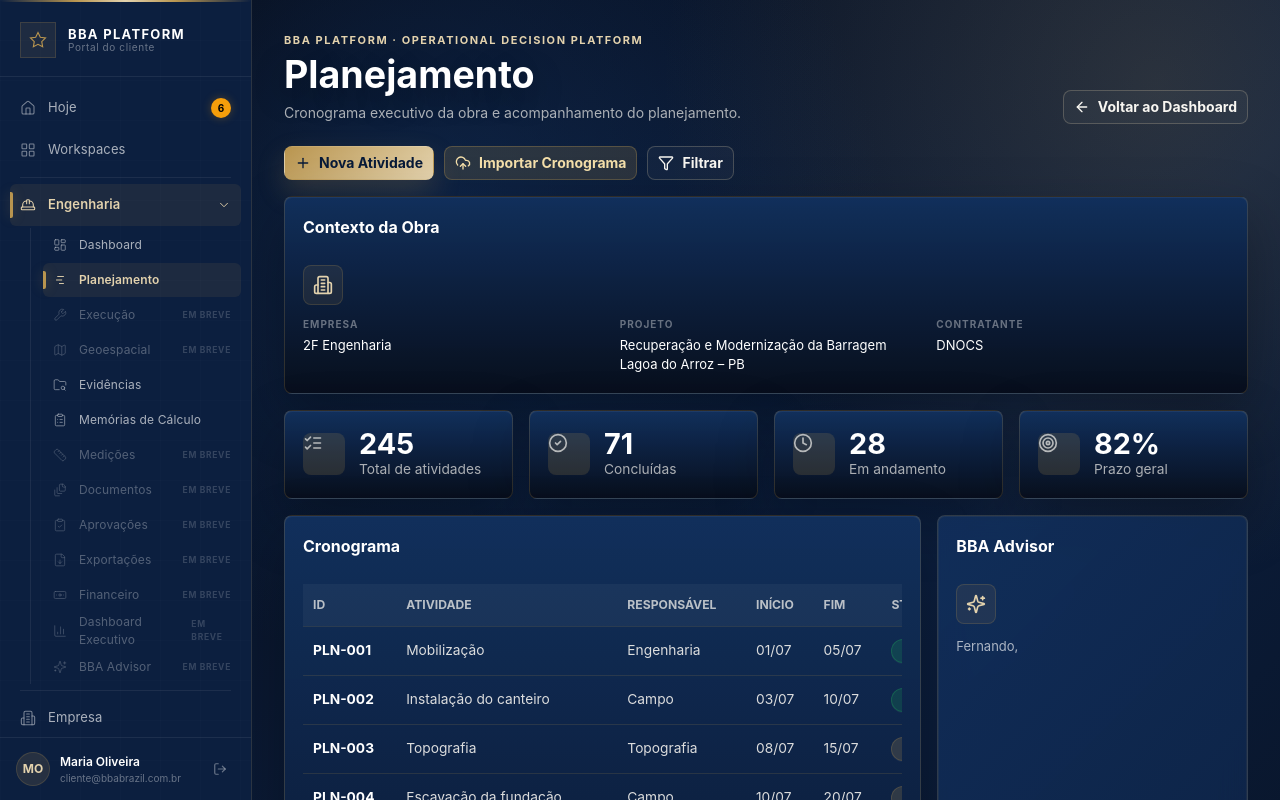
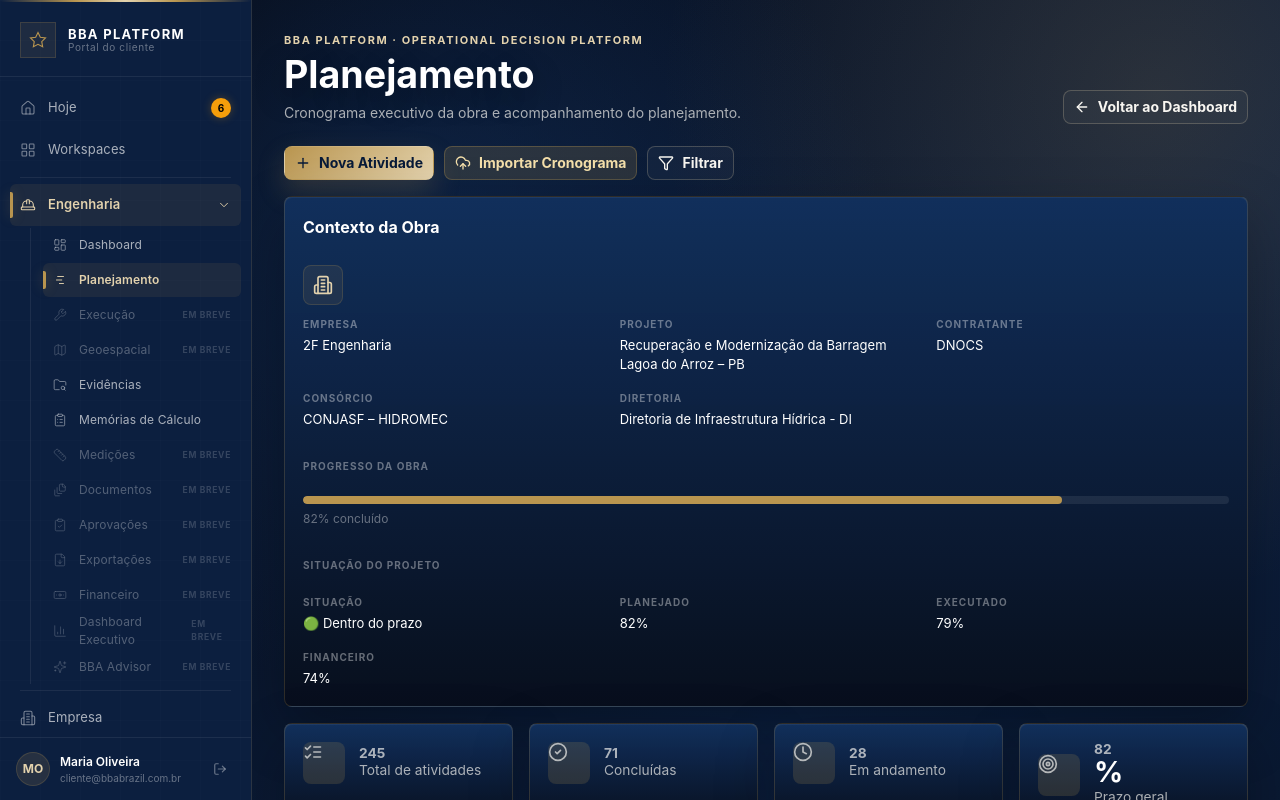
Before and after one commit to jrfmartins33-bba/bba-app, a Next.js app in the folder apps/web/: page /workspaces/engenharia/planejamento in a window 1280 px wide. Shown: the top 800 px of the page. Built offline with nearby package versions, Linux system fonts and the light colour scheme; no server answers.

Commit message:
feat(ui): refine planning workspace experience

```diff
--- a/apps/web/app/(dashboard)/workspaces/engenharia/planejamento/page.tsx
+++ b/apps/web/app/(dashboard)/workspaces/engenharia/planejamento/page.tsx
@@ -11,7 +11,7 @@ import {
   Target,
   UploadCloud
 } from "lucide-react";
-import { Card, ProgressBar, StatusBadge } from "@bba/ui";
+import { AnimatedCounter, Card, ProgressBar, StatusBadge } from "@bba/ui";
 
 type ActivityStatus = "Concluída" | "Em andamento" | "Planejada";
 
@@ -132,10 +132,10 @@ const ACTIVITIES: ActivityRow[] = [
 const PROGRESS_PERCENT = 82;
 
 const SUMMARY = [
-  { icon: ListChecks, value: 245, label: "Total de atividades" },
-  { icon: CheckCircle2, value: 71, label: "Concluídas" },
-  { icon: Clock, value: 28, label: "Em andamento" },
-  { icon: Target, value: `${PROGRESS_PERCENT}%`, label: "Prazo geral" }
+  { icon: ListChecks, value: 245, label: "Total de atividades", suffix: "" },
+  { icon: CheckCircle2, value: 71, label: "Concluídas", suffix: "" },
+  { icon: Clock, value: 28, label: "Em andamento", suffix: "" },
+  { icon: Target, value: PROGRESS_PERCENT, label: "Prazo geral", suffix: "%" }
 ];
 
 export default function PlanejamentoPage() {
@@ -182,6 +182,37 @@ export default function PlanejamentoPage() {
               <dt>Contratante</dt>
               <dd>DNOCS</dd>
             </div>
+            <div className="workspace-fact">
+              <dt>Consórcio</dt>
+              <dd>CONJASF – HIDROMEC</dd>
+            </div>
+            <div className="workspace-fact">
+              <dt>Diretoria</dt>
+              <dd>Diretoria de Infraestrutura Hídrica - DI</dd>
+            </div>
+          </dl>
+
+          <p className="workspace-section-label">Progresso da Obra</p>
+          <ProgressBar animated color="gold" label={`${PROGRESS_PERCENT}% concluído`} value={PROGRESS_PERCENT} />
+
+          <p className="workspace-section-label">Situação do Projeto</p>
+          <dl className="workspace-fact-list">
+            <div className="workspace-fact">
+              <dt>Situação</dt>
+              <dd>🟢 Dentro do prazo</dd>
+            </div>
+            <div className="workspace-fact">
+              <dt>Planejado</dt>
+              <dd>{PROGRESS_PERCENT}%</dd>
+            </div>
+            <div className="workspace-fact">
+              <dt>Executado</dt>
+              <dd>79%</dd>
+            </div>
+            <div className="workspace-fact">
+              <dt>Financeiro</dt>
+              <dd>74%</dd>
+            </div>
           </dl>
         </Card>
 
@@ -195,7 +226,10 @@ export default function PlanejamentoPage() {
                   <Icon size={20} />
                 </span>
                 <div>
-                  <strong>{item.value}</strong>
+                  <strong>
+                    <AnimatedCounter value={item.value} />
+                    {item.suffix}
+                  </strong>
                   <span>{item.label}</span>
                 </div>
               </div>
@@ -252,10 +286,6 @@ export default function PlanejamentoPage() {
             Recomendação: acompanhar diariamente as atividades do caminho crítico.
           </p>
         </Card>
-
-        <Card className="span-12 workspace-card" title="Linha do Tempo">
-          <ProgressBar animated color="gold" label={`${PROGRESS_PERCENT}% concluído`} value={PROGRESS_PERCENT} />
-        </Card>
       </section>
     </>
   );
--- a/apps/web/app/bba-globals.css
+++ b/apps/web/app/bba-globals.css
@@ -1225,6 +1225,18 @@ button {
   grid-template-columns: repeat(auto-fit, minmax(220px, 1fr));
 }
 
+/* Cabeçalho de subseção dentro de um workspace-card (ex.: "Progresso da
+   Obra", "Situação do Projeto") — mesma linguagem visual de
+   `.workspace-fact dt`, mas utilizável fora de um par dt/dd. */
+.workspace-section-label {
+  margin: 18px 0 10px;
+  color: var(--text-muted);
+  font-size: 10px;
+  font-weight: 700;
+  letter-spacing: 0.1em;
+  text-transform: uppercase;
+}
+
 .workspace-fact dt {
   margin-bottom: 4px;
   color: var(--text-muted);
```
Also changed, not shown: packages/ui/src/motion/AnimatedCounter.tsx (+11 -3 lines), packages/ui/src/motion/MOTION_GUIDELINES.md (+11 -5 lines), packages/ui/src/motion/ProgressBar.tsx (+12 -0 lines).
